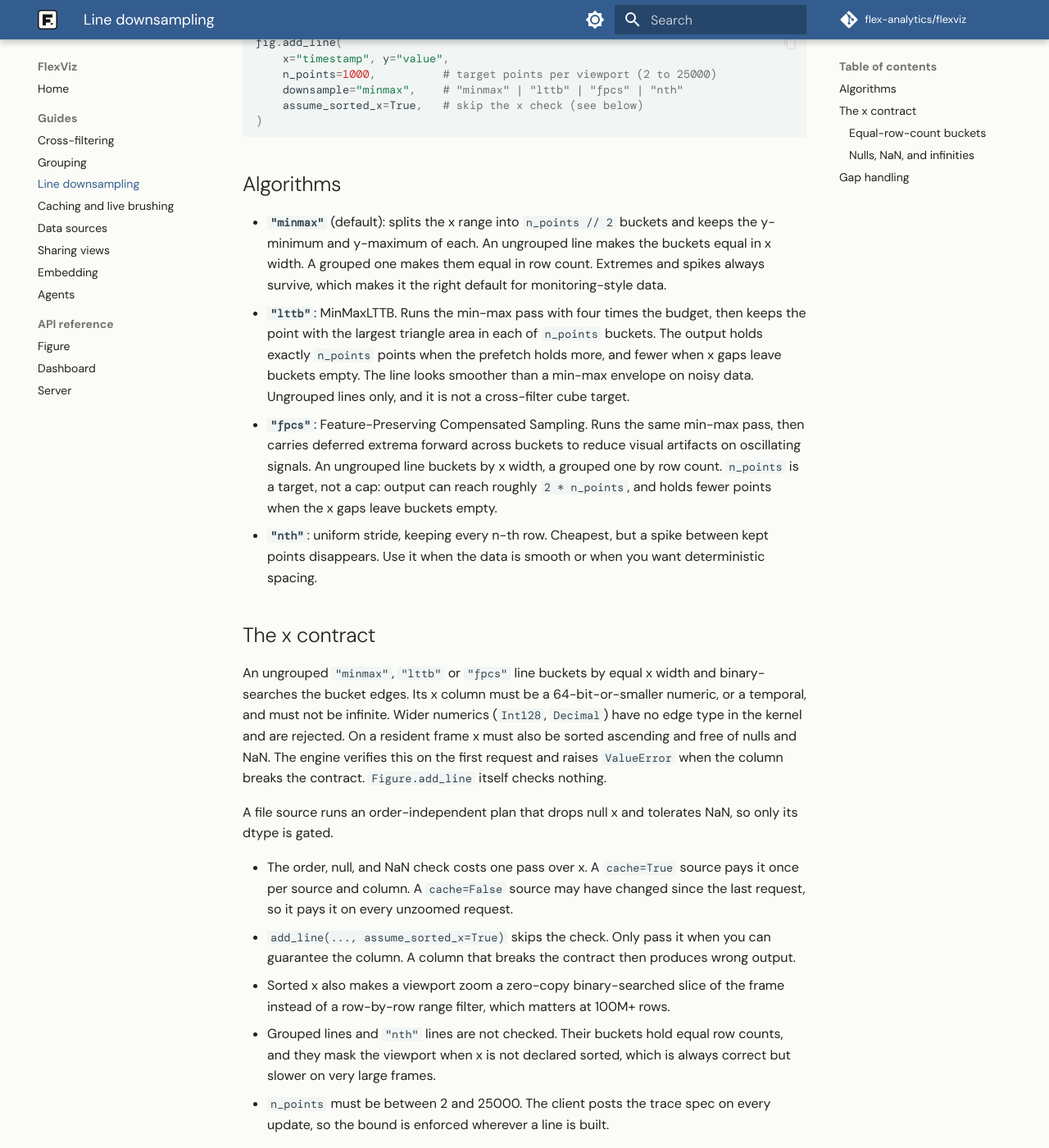
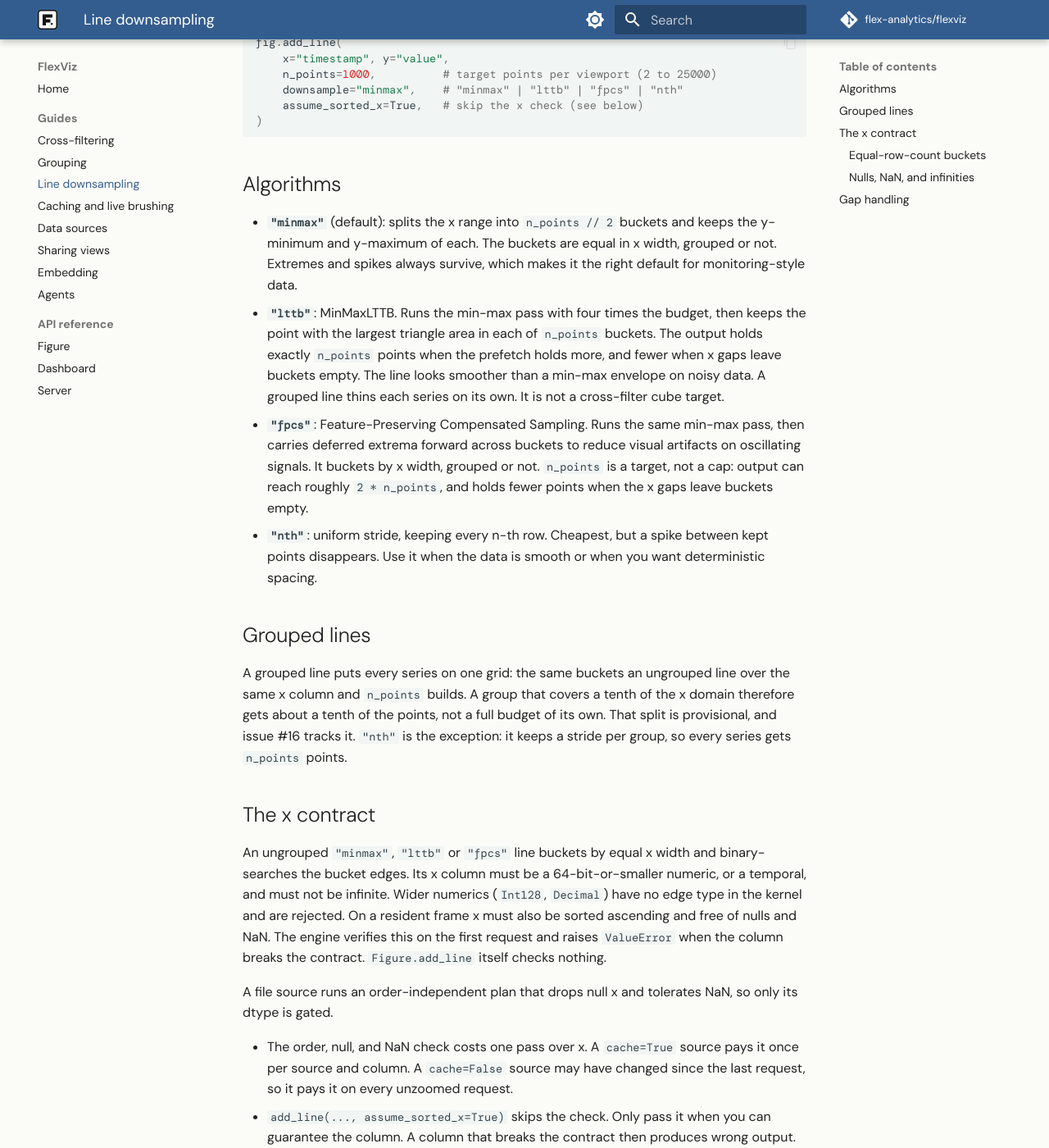
Before and after one commit to flex-analytics/flexviz, an MkDocs documentation site: the page built from docs/guides/line-downsampling.md, in a window 1280 px wide and 1400 px high, scrolled down 266 px. Shown: the whole window at 82% size. Built offline with MkDocs 1.6.1 and Material for MkDocs 9.7.7, drawn with Linux system fonts in a browser that asks for light colours; some web fonts are replaced; comment, search, counter and statistics services are not loaded; some of the changed text lies outside the part shown.

Commit message:
docs(line): describe the grouped x-width grid
Grouped minmax, fpcs and lttb lines now share the global x-width grid
and run one streaming group-by plan on both source kinds. Document the
packed key rule, the bounds from the domain resolver, the dtype-only
contract for grouped lines, and the budget split that issue #16 keeps
open. nth keeps row-count buckets per group.

````diff
--- a/docs/guides/line-downsampling.md
+++ b/docs/guides/line-downsampling.md
@@ -18,25 +18,31 @@ fig.add_line(
 ## Algorithms
 
 - **`"minmax"`** (default): splits the x range into `n_points // 2` buckets
-  and keeps the y-minimum and y-maximum of each. An ungrouped line makes the
-  buckets equal in x width. A grouped one makes them equal in row count.
-  Extremes and spikes always survive, which makes it the right default for
-  monitoring-style data.
+  and keeps the y-minimum and y-maximum of each. The buckets are equal in x
+  width, grouped or not. Extremes and spikes always survive, which makes it the
+  right default for monitoring-style data.
 - **`"lttb"`**: MinMaxLTTB. Runs the min-max pass with four times the budget,
   then keeps the point with the largest triangle area in each of `n_points`
   buckets. The output holds exactly `n_points` points when the prefetch holds
   more, and fewer when x gaps leave buckets empty. The line looks smoother than
-  a min-max envelope on noisy data. Ungrouped lines only, and it is not a
-  cross-filter cube target.
+  a min-max envelope on noisy data. A grouped line thins each series on its
+  own. It is not a cross-filter cube target.
 - **`"fpcs"`**: Feature-Preserving Compensated Sampling. Runs the same min-max
   pass, then carries deferred extrema forward across buckets to reduce visual
-  artifacts on oscillating signals. An ungrouped line buckets by x width, a
-  grouped one by row count. `n_points` is a target, not a cap: output can reach
-  roughly `2 * n_points`, and holds fewer points when the x gaps leave buckets
-  empty.
+  artifacts on oscillating signals. It buckets by x width, grouped or not.
+  `n_points` is a target, not a cap: output can reach roughly `2 * n_points`,
+  and holds fewer points when the x gaps leave buckets empty.
 - **`"nth"`**: uniform stride, keeping every n-th row. Cheapest, but a spike
   between kept points disappears. Use it when the data is smooth or when you
   want deterministic spacing.
+
+## Grouped lines
+
+A grouped line puts every series on one grid: the same buckets an ungrouped line
+over the same x column and `n_points` builds. A group that covers a tenth of the
+x domain therefore gets about a tenth of the points, not a full budget of its
+own. That split is provisional, and issue #16 tracks it. `"nth"` is the
+exception: it keeps a stride per group, so every series gets `n_points` points.
 
 ## The x contract
 
@@ -59,16 +65,18 @@ NaN, so only its dtype is gated.
   wrong output.
 - Sorted x also makes a viewport zoom a zero-copy binary-searched slice of the
   frame instead of a row-by-row range filter, which matters at 100M+ rows.
-- Grouped lines and `"nth"` lines are not checked. Their buckets hold equal row
-  counts, and they mask the viewport when x is not declared sorted, which is
-  always correct but slower on very large frames.
+- A grouped line is checked on its dtype only. Its buckets are arithmetic on x,
+  which needs no order. An `"nth"` line is not checked at all: a stride needs no
+  grid. A grouped line always masks the viewport, and an `"nth"` line masks it
+  when x is not declared sorted, which is always correct but slower on very
+  large frames.
 - `n_points` must be between 2 and 25000. The client posts the trace spec on
   every update, so the bound is enforced wherever a line is built.
 
 ### Equal-row-count buckets
 
-An ungrouped x-width line spends its budget on x width, so a dense burst in a
-narrow x span gets few points. To spend the budget on row count instead, plot against a
+An x-width line spends its budget on x width, so a dense burst in a narrow x
+span gets few points. To spend the budget on row count instead, plot against a
 row index:
 
 ```python
````
Also changed, not shown: Architecture.md (+14 -9 lines).
